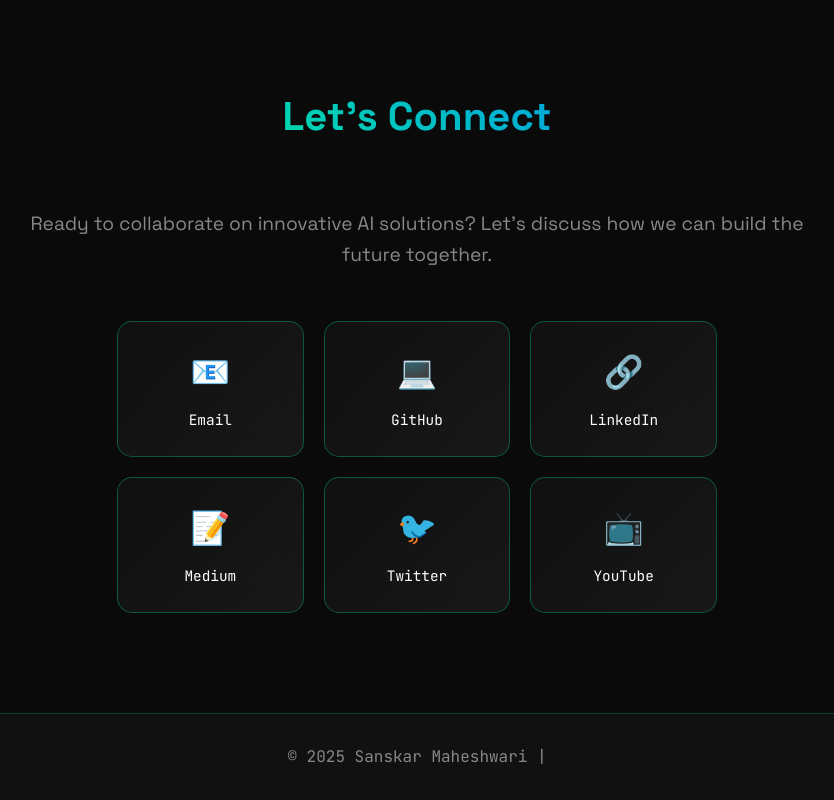
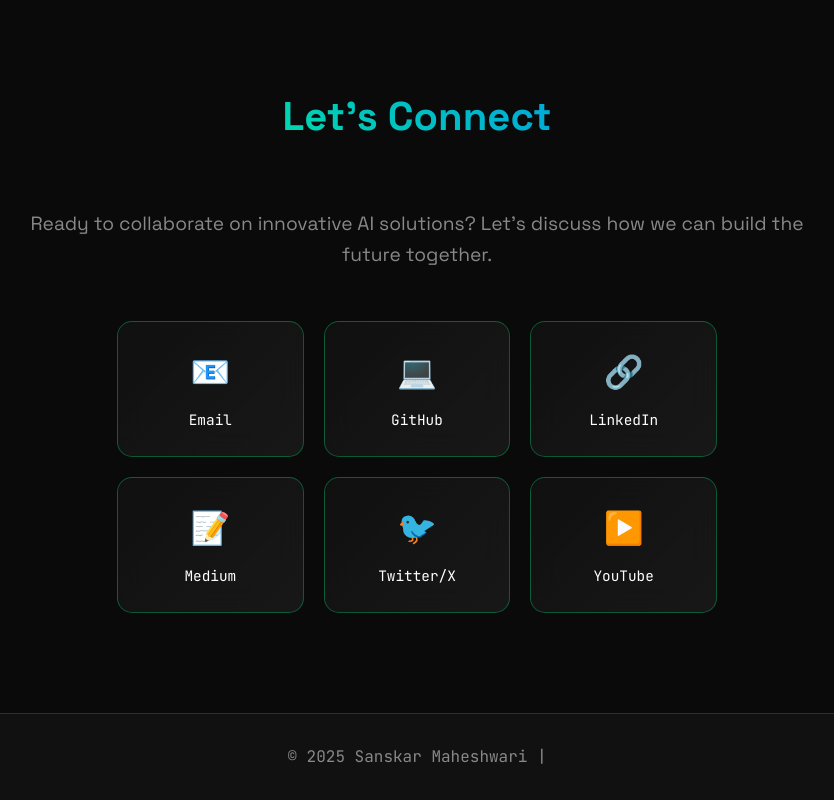
Before and after one commit to m4vic/mavicportfoilio, a plain HTML site: page index.html in a window 1280 px wide. Shown: the part 3477-4277 px from the top of the page, without its empty margins (223-1057 px from the left). Drawn offline with Linux system fonts and the light colour scheme.

Commit message:
Update index.html

```diff
--- a/index.html
+++ b/index.html
@@ -830,10 +830,10 @@
                 </a>
                 <a href="https://x.com/sanskarjajoo13" target="_blank" class="social-link">
                     <div class="social-icon">🐦</div>
-                    <div class="social-label">Twitter</div>
+                    <div class="social-label">Twitter/X</div>
                 </a>
                 <a href="https://www.youtube.com/@ToBePolymath" target="_blank" class="social-link">
-                    <div class="social-icon">📺</div>
+                    <div class="social-icon">▶️</div>
                     <div class="social-label">YouTube</div>
                 </a>
             </div>
```
